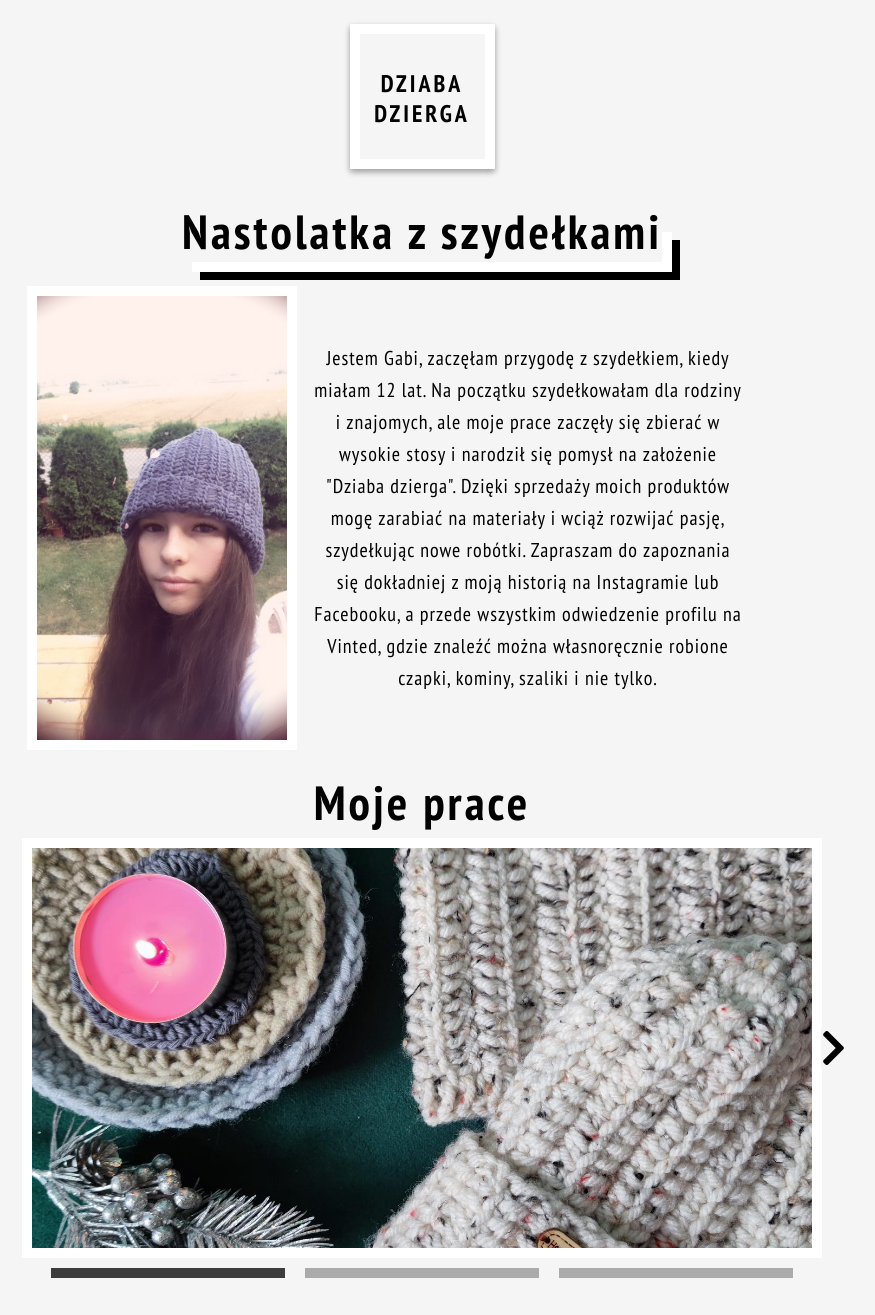
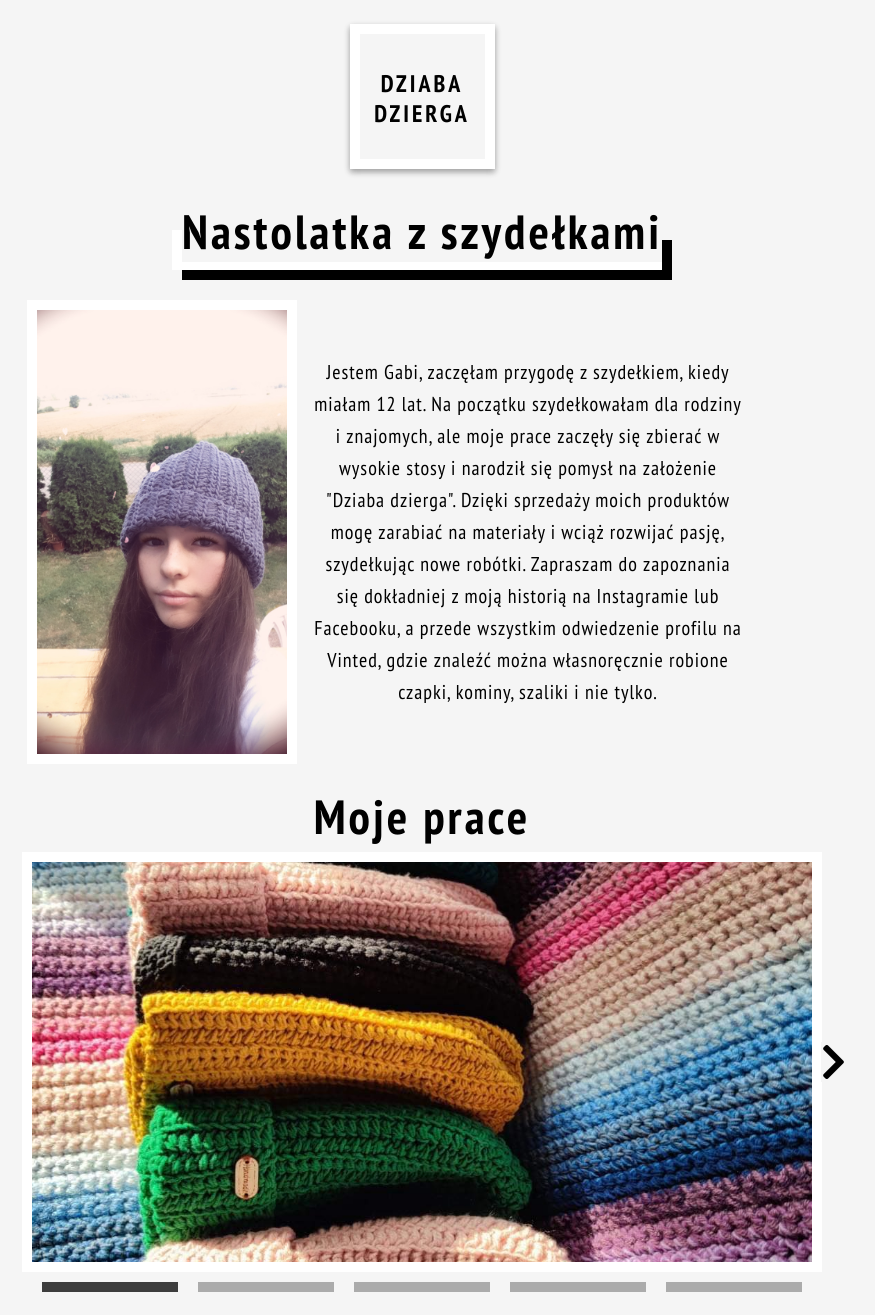
Before and after one commit to tombangel/dziabadzierga, a plain HTML site: page index.html in a window 1280 px wide. Shown: the top 1315 px of the page, without its empty margins (218-1093 px from the left). Drawn offline with Linux system fonts and the light colour scheme.

Commit message:
Add files via upload

```diff
--- a/index.css
+++ b/index.css
@@ -51,6 +51,26 @@ body {
   padding-top: 35px;
 }
 
+.square-white::after {
+  content: '';
+  display: block;
+  width: (100% + 10px);
+  height: 40px;
+  margin-top: -50px;
+  margin-left: -10px;
+  background: white;
+}
+
+.square-black::after {
+  content: '';
+  display: block;
+  width: (100% + 10px);
+  height: 40px;
+  margin-top: -30px;
+  margin-right: -10px;
+  background: black;
+}
+
 .main-about {
   font-size: 1.25em;
   display: flex;
@@ -58,24 +78,10 @@ body {
   width: 100%;
   height: auto;
   margin: 0 auto;
+  margin-top: 2.5rem;
   text-align: center;
   padding: 0 15px;
 }
-
-/* .gabi_photo-img {
-  position: relative;
-  width: 40%;
-  justify-content: space-between;
-  margin: 0 auto;
-  margin-top: 1rem;
-}
-
-.gabi_photo-container{
-  background: #F5F5F5;
-  outline: 10px solid white;
-  position: relative;
-  overflow: hidden;
-} */
 
 .gabi_photo-img{
   object-fit: cover;
@@ -116,26 +122,6 @@ h2 {
 
 .linki {
   margin-top: 4rem;
-}
-
-.square-white::after {
-  content: '';
-  display: block;
-  width: 100%;
-  height: 40px;
-  margin-top: -48px;
-  margin-left: 10px;
-  background: white;
-}
-
-.square-black::after {
-  content: '';
-  display: block;
-  width: 100%;
-  height: 40px;
-  margin-top: -30px;
-  margin-left: 18px;
-  background: black;
 }
 
 p {
@@ -222,6 +208,7 @@ footer p:last-child {
   width: 100%;
   height: 100%;
   object-fit: cover;
+  object-position: center;
 }
 
 .carousel_track-container {
@@ -238,7 +225,7 @@ footer p:last-child {
   list-style: none;
   position: relative;
   height: 100%;
-  transition: transform 250ms ease-in
+  transition: transform 500ms ease-in;
 }
 
 .carousel_slide {
@@ -275,6 +262,7 @@ footer p:last-child {
   display: flex;
   justify-content: center;
   padding: 20px 0;
+  width: 100%;
 }
 
 .carousel_indicator {
@@ -283,7 +271,7 @@ footer p:last-child {
   justify-content: space-between;
   margin: 0 10px;
   border: 0;
-  width: 30%;
+  width: 20%;
   height: 10px;
   background: rgba(0, 0, 0, .3);
   cursor: pointer;
@@ -294,7 +282,8 @@ footer p:last-child {
 }
 
 .is-hidden {
-  display: none
+  display: none;
+    transition: transform 500ms ease-in;
 }
 
 @media (min-width: 710px) {
@@ -310,12 +299,7 @@ footer p:last-child {
 
   .main-about {
     flex-direction: column;
-  }
-
-  .gabi-photo-img{
-    /* max-height: 100%;
-    min-height: 350px;
-    width: 100%; */
+      margin-top: 1rem;
   }
 
   .main-about p {
@@ -345,6 +329,11 @@ footer p:last-child {
     margin-bottom: 0;
   }
 
+  .big-text {
+    line-height: 3.5rem;
+    margin-bottom: 1rem
+  }
+
     .big-text::after {
       display: none
     }
--- a/index.html
+++ b/index.html
@@ -49,13 +49,19 @@
       <div class="carousel_track-container">
         <ul class="carousel_track">
           <li class="carousel_slide current-slide">
-            <img class="carousel_image" src="zdjecie1.jpeg" alt="zdjecie produktu">
+            <img class="carousel_image" src="zdjecie5.jpeg" alt="zdjecie produktu">
           </li>
           <li class="carousel_slide">
             <img class="carousel_image" src="zdjecie2.jpeg" alt="zdjecie produktu">
           </li>
           <li class="carousel_slide">
             <img class="carousel_image" src="zdjecie3.jpeg" alt="zdjecie produktu">
+          </li>
+          <li class="carousel_slide">
+            <img class="carousel_image" src="zdjecie1.jpeg" alt="zdjecie produktu">
+          </li>
+          <li class="carousel_slide">
+            <img class="carousel_image" src="zdjecie4.jpeg" alt="zdjecie produktu">
           </li>
         </ul>
       </div>
@@ -66,6 +72,8 @@
 
       <div class="carousel_nav">
         <button class="carousel_indicator current-slide"></button>
+        <button class="carousel_indicator"></button>
+        <button class="carousel_indicator"></button>
         <button class="carousel_indicator"></button>
         <button class="carousel_indicator"></button>
       </div>
```
Also changed, not shown: zdjecie4.jpeg (added), zdjecie5.jpeg (added). Lines whose indentation alone changed are shown as unchanged.
